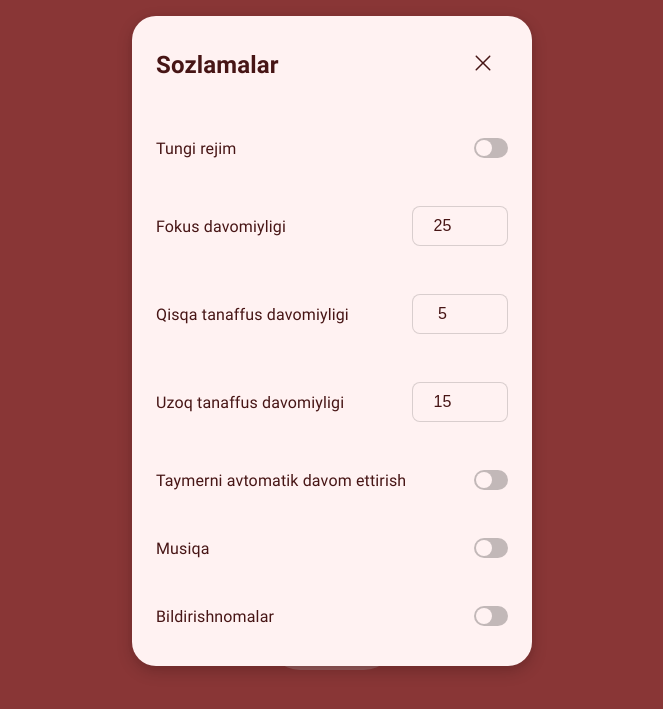
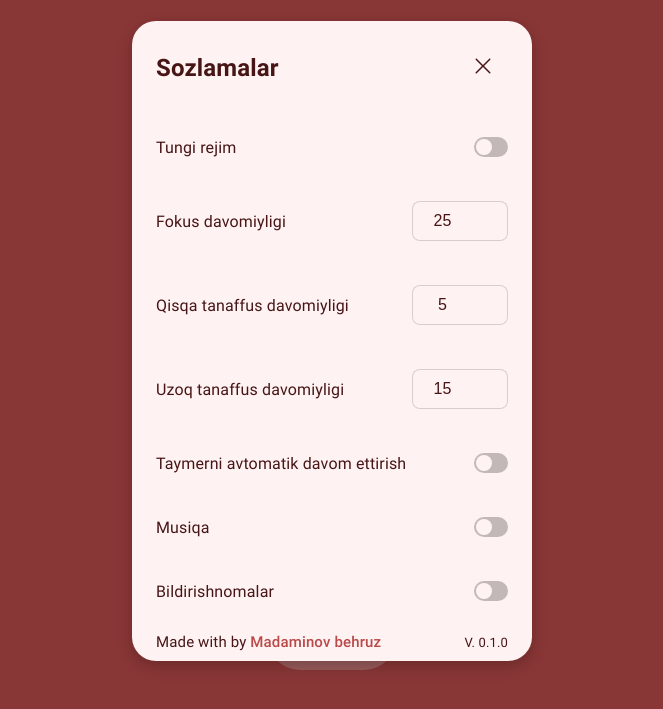
Before and after one commit to Behruz746/pomotimer, a plain HTML site: page index.html in a window 1280 px wide. Both pictures are taken after a click on the button "Sozlamalar". Shown: the part 59-768 px from the top of the page, without its empty margins (308-971 px from the left). Drawn offline with Linux system fonts and the light colour scheme.

Commit message:
added: project finish) v. 0.1.0

```diff
--- a/index.html
+++ b/index.html
@@ -146,6 +146,16 @@
             <div class="round"></div>
           </div>
         </div>
+
+        <div class="setting__parametors">
+          <h1>
+            Made with by
+            <a href="https://www.bexruz.uz/" target="_blank"
+              >Madaminov behruz</a
+            >
+          </h1>
+          <p>V. 0.1.0</p>
+        </div>
       </div>
     </div>
     <audio src="./assets/audio/start-timer.mp3" id="start-audio"></audio>
--- a/js/app.js
+++ b/js/app.js
@@ -143,7 +143,6 @@ function innerDOM() {
 
       if (!val == 0) {
         startTimer();
-        settingsObj.toggles["play"] = false;
       }
 
       timerPlayEl.querySelector("img").src = "./assets/img/svg/pause.svg";
--- a/scss/components/_settings.scss
+++ b/scss/components/_settings.scss
@@ -13,7 +13,6 @@
 .settings__container {
   display: flex;
   flex-direction: column;
-  padding-bottom: 16px;
   max-width: 400px;
   width: 100%;
   margin: 0 10px;
@@ -57,7 +56,7 @@
 
 .setting {
   width: 100%;
-  padding: 24px;
+  padding: 22px 24px;
   display: flex;
   justify-content: space-between;
   align-items: center;
@@ -135,6 +134,37 @@
   }
 }
 
+.setting__parametors {
+  width: 100%;
+  display: flex;
+  justify-content: space-between;
+  align-items: center;
+  padding: 10px 24px;
+  h1 {
+    font-size: 15px;
+    font-style: normal;
+    font-weight: 400;
+    line-height: normal;
+    letter-spacing: 0.15px;
+    color: var(--color);
+  }
+
+  a {
+    text-decoration: none;
+    font-weight: 500;
+    color: #ba4949ff;
+  }
+
+  p {
+    font-size: 13px;
+    font-style: normal;
+    font-weight: 400;
+    line-height: normal;
+    letter-spacing: 0.15px;
+    color: var(--color);
+  }
+}
+
 .input__toggle--active {
   background-color: rgb(136, 211, 23) !important;
   .round {
```
Also changed, not shown: scss/main.css, 1 other file.
